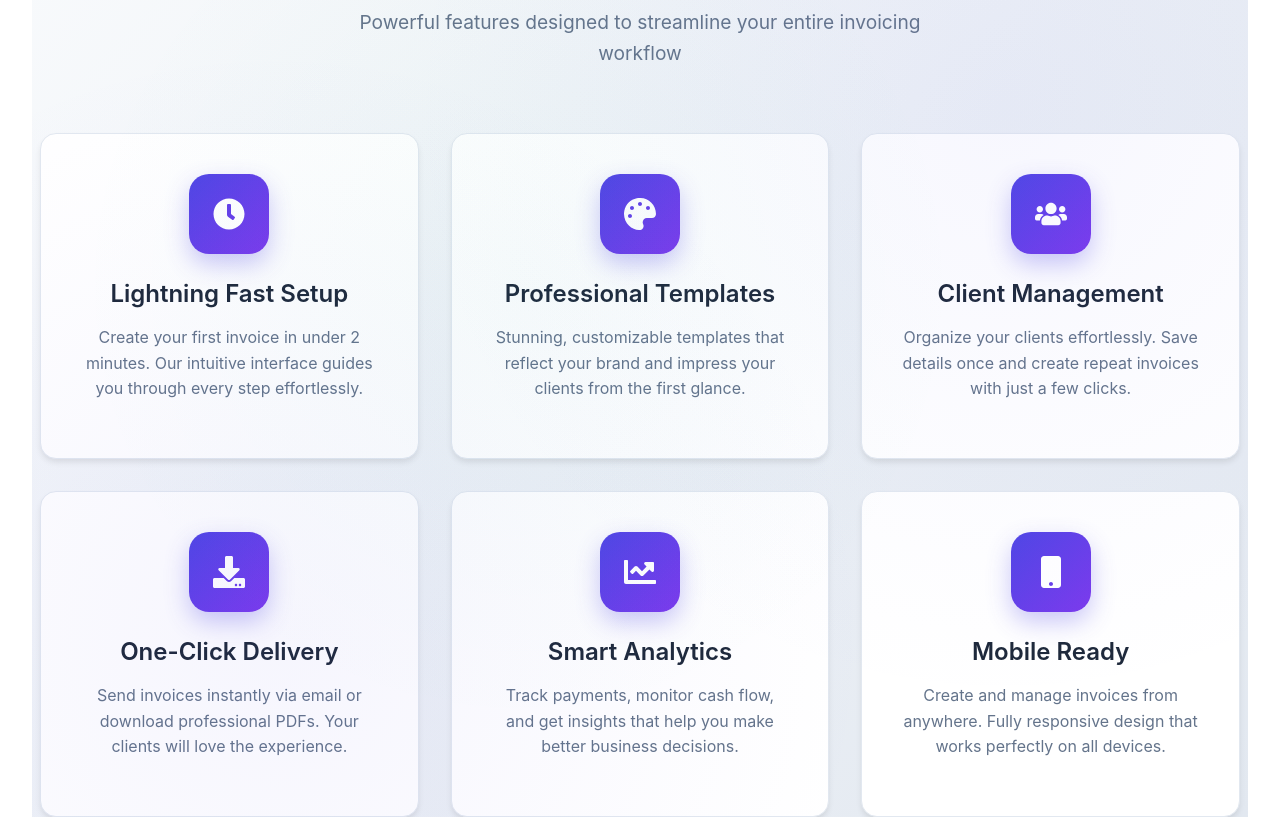
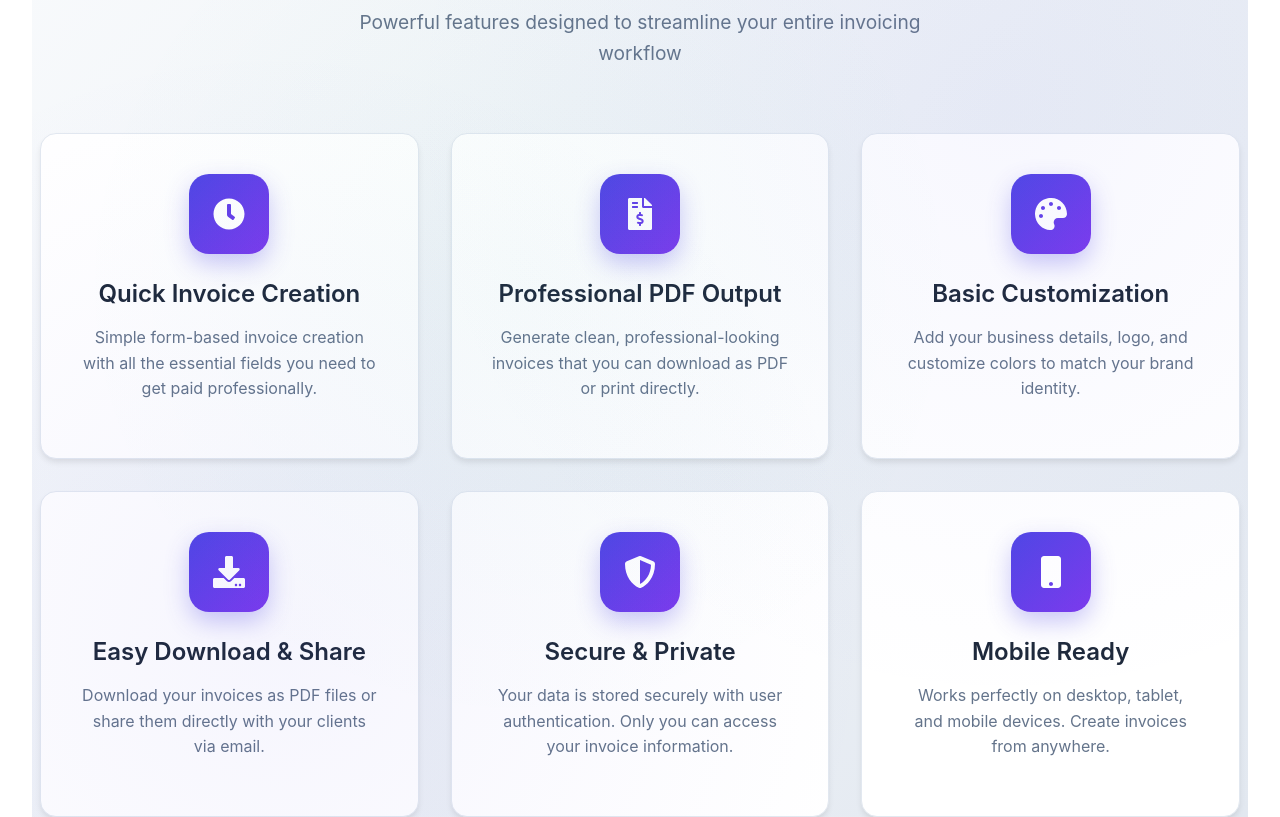
Before and after one commit to Pixelprosolutions/invoice-direct, a React (Vite) app: page / in a window 1280 px wide. Shown: the part 3140-3957 px from the top of the page. Built offline with nearby package versions, Linux system fonts and the light colour scheme; no server answers.

Commit message:
Update landing page to match actual features

```diff
--- a/src/components/LandingPage.jsx
+++ b/src/components/LandingPage.jsx
@@ -145,40 +145,40 @@ const LandingPage = ({ onSignUp, onSignIn }) => {
               <div className={styles.featureIcon}>
                 <FaClock />
               </div>
-              <h3>Lightning Fast Setup</h3>
-              <p>Create your first invoice in under 2 minutes. Our intuitive interface guides you through every step effortlessly.</p>
+              <h3>Quick Invoice Creation</h3>
+              <p>Simple form-based invoice creation with all the essential fields you need to get paid professionally.</p>
+            </div>
+
+            <div className={styles.feature}>
+              <div className={styles.featureIcon}>
+                <FaFileInvoiceDollar />
+              </div>
+              <h3>Professional PDF Output</h3>
+              <p>Generate clean, professional-looking invoices that you can download as PDF or print directly.</p>
             </div>
 
             <div className={styles.feature}>
               <div className={styles.featureIcon}>
                 <FaPalette />
               </div>
-              <h3>Professional Templates</h3>
-              <p>Stunning, customizable templates that reflect your brand and impress your clients from the first glance.</p>
-            </div>
-
-            <div className={styles.feature}>
-              <div className={styles.featureIcon}>
-                <FaUsers />
-              </div>
-              <h3>Client Management</h3>
-              <p>Organize your clients effortlessly. Save details once and create repeat invoices with just a few clicks.</p>
+              <h3>Basic Customization</h3>
+              <p>Add your business details, logo, and customize colors to match your brand identity.</p>
             </div>
 
             <div className={styles.feature}>
               <div className={styles.featureIcon}>
                 <FaDownload />
               </div>
-              <h3>One-Click Delivery</h3>
-              <p>Send invoices instantly via email or download professional PDFs. Your clients will love the experience.</p>
+              <h3>Easy Download & Share</h3>
+              <p>Download your invoices as PDF files or share them directly with your clients via email.</p>
             </div>
 
             <div className={styles.feature}>
               <div className={styles.featureIcon}>
-                <FaChartLine />
+                <FaShieldAlt />
               </div>
-              <h3>Smart Analytics</h3>
-              <p>Track payments, monitor cash flow, and get insights that help you make better business decisions.</p>
+              <h3>Secure & Private</h3>
+              <p>Your data is stored securely with user authentication. Only you can access your invoice information.</p>
             </div>
 
             <div className={styles.feature}>
@@ -186,7 +186,7 @@ const LandingPage = ({ onSignUp, onSignIn }) => {
                 <FaMobile />
               </div>
               <h3>Mobile Ready</h3>
-              <p>Create and manage invoices from anywhere. Fully responsive design that works perfectly on all devices.</p>
+              <p>Works perfectly on desktop, tablet, and mobile devices. Create invoices from anywhere.</p>
             </div>
           </div>
         </div>
@@ -303,10 +303,10 @@ const LandingPage = ({ onSignUp, onSignIn }) => {
               </div>
               <ul className={styles.featuresList}>
                 <li><FaCheck /> 3 invoices per month</li>
-                <li><FaCheck /> Professional templates</li>
+                <li><FaCheck /> Basic invoice template</li>
                 <li><FaCheck /> PDF download</li>
-                <li><FaCheck /> Email support</li>
-                <li><FaCheck /> Basic analytics</li>
+                <li><FaCheck /> Add your logo</li>
+                <li><FaCheck /> Basic customization</li>
               </ul>
               <button onClick={onSignUp} className={styles.pricingButton}>
                 Get Started Free
@@ -317,33 +317,31 @@ const LandingPage = ({ onSignUp, onSignIn }) => {
             <div className={`${styles.pricingCard} ${styles.popular}`}>
               <div className={styles.popularBadge}>🔥 Most Popular</div>
               <div className={styles.pricingHeader}>
-                <h3>Professional</h3>
+                <h3>Premium</h3>
                 <div className={styles.price}>
                   <span className={styles.currency}>$</span>
-                  <span className={styles.amount}>9</span>
-                  <span className={styles.period}>/month</span>
+                  <span className={styles.amount}>10</span>
+                  <span className={styles.period}>lifetime</span>
                 </div>
-                <p className={styles.pricingSubtext}>For growing businesses</p>
+                <p className={styles.pricingSubtext}>One-time payment</p>
               </div>
               <ul className={styles.featuresList}>
                 <li><FaCheck /> <strong>Unlimited invoices</strong></li>
-                <li><FaCheck /> All premium templates</li>
-                <li><FaCheck /> Custom branding & logo</li>
-                <li><FaCheck /> Advanced analytics</li>
-                <li><FaCheck /> Payment tracking</li>
-                <li><FaCheck /> Automated reminders</li>
+                <li><FaCheck /> Custom branding</li>
+                <li><FaCheck /> Remove watermarks</li>
+                <li><FaCheck /> Invoice history</li>
+                <li><FaCheck /> Advanced customization</li>
                 <li><FaCheck /> Priority support</li>
-                <li><FaCheck /> Export to Excel/CSV</li>
               </ul>
               <button onClick={onSignUp} className={styles.pricingButton}>
                 Start Free Trial
               </button>
-              <p className={styles.noCard}>Cancel anytime, no questions asked</p>
+              <p className={styles.noCard}>Start with 3 free invoices</p>
             </div>
           </div>
 
           <div className={styles.pricingFooter}>
-            <p>💡 <strong>Pro tip:</strong> Most users upgrade after their first week. Start free and experience the difference!</p>
+            <p>💡 <strong>Pro tip:</strong> Start free and upgrade when you need unlimited invoices!</p>
           </div>
         </div>
       </section>
@@ -358,33 +356,33 @@ const LandingPage = ({ onSignUp, onSignIn }) => {
 
           <div className={styles.faqGrid}>
             <div className={styles.faqItem}>
-              <h3>How fast can I create my first invoice?</h3>
-              <p>Most users create their first professional invoice in under 2 minutes. Our intuitive interface makes the process incredibly simple.</p>
+              <h3>How do I create my first invoice?</h3>
+              <p>Simply fill out the invoice form with your business details, client information, and line items. Then download as PDF or share directly.</p>
             </div>
 
             <div className={styles.faqItem}>
               <h3>Can I customize invoices with my branding?</h3>
-              <p>Yes! Upload your logo, customize colors, and modify templates to perfectly match your brand identity.</p>
+              <p>Yes! You can upload your logo and customize colors to match your brand. Premium users get additional customization options.</p>
             </div>
 
             <div className={styles.faqItem}>
-              <h3>Is my business data secure and private?</h3>
-              <p>Absolutely. We use enterprise-grade security with bank-level encryption. Your data is automatically backed up and always private.</p>
+              <h3>Is my data secure?</h3>
+              <p>Yes! We use Supabase for secure data storage with user authentication. Your invoice data is private and only accessible by you.</p>
             </div>
 
             <div className={styles.faqItem}>
-              <h3>Can I track invoice status and payments?</h3>
-              <p>Yes! Track when invoices are sent, viewed, and paid. Get real-time updates and never lose track of outstanding payments.</p>
+              <h3>Can I save my invoices?</h3>
+              <p>Premium users can save and access their invoice history. Free users can download their invoices as PDF files for their records.</p>
             </div>
 
             <div className={styles.faqItem}>
-              <h3>What payment methods can I include?</h3>
-              <p>Include payment instructions for bank transfers, PayPal, Stripe, or any payment method your business accepts.</p>
+              <h3>What formats can I export invoices in?</h3>
+              <p>Currently, you can download invoices as PDF files, which is the most common format for professional invoicing.</p>
             </div>
 
             <div className={styles.faqItem}>
-              <h3>What if I need to cancel my subscription?</h3>
-              <p>You can cancel anytime with just one click. No questions asked, no hidden fees, and you keep access until your billing period ends.</p>
+              <h3>What happens after I use my 3 free invoices?</h3>
+              <p>You can upgrade to Premium for unlimited invoices, or wait until next month when your free quota resets.</p>
             </div>
           </div>
         </div>
@@ -398,21 +396,21 @@ const LandingPage = ({ onSignUp, onSignIn }) => {
             <p>Join thousands of professionals who've already streamlined their business with Invoice Direct</p>
             <div className={styles.ctaStats}>
               <div className={styles.ctaStat}>
-                <strong>2 minutes</strong>
-                <span>Average setup time</span>
+                <strong>Simple</strong>
+                <span>Easy to use</span>
               </div>
               <div className={styles.ctaStat}>
-                <strong>40% faster</strong>
-                <span>Payment collection</span>
+                <strong>Professional</strong>
+                <span>Clean PDF output</span>
               </div>
               <div className={styles.ctaStat}>
-                <strong>10 hours</strong>
-                <span>Saved per week</span>
+                <strong>Secure</strong>
+                <span>Your data is safe</span>
               </div>
             </div>
             <div className={styles.ctaActions}>
               <button onClick={onSignUp} className={styles.ctaButton}>
-                <FaRocket /> Start Creating Professional Invoices Free
+                <FaRocket /> Create Your First Invoice Free
               </button>
               <p className={styles.ctaSubtext}>
                 ✅ No credit card required &nbsp;&nbsp; ✅ 3 free invoices &nbsp;&nbsp; ✅ Ready in 2 minutes
```
